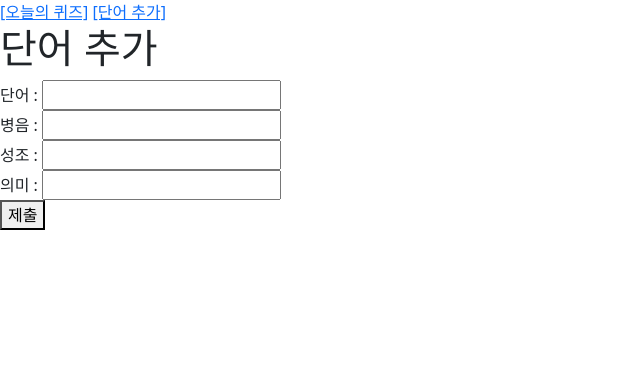
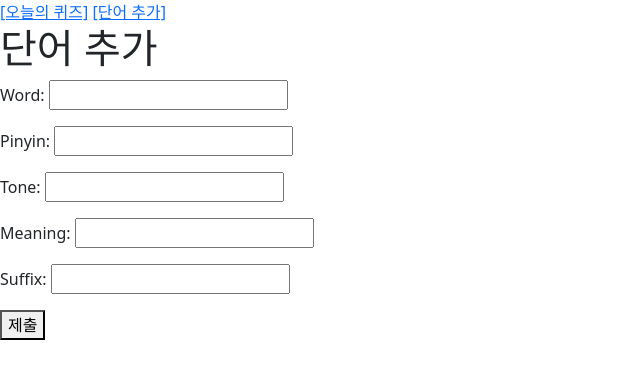
Before and after one commit to shhwangofficial/chinese-voca, a Django app: page /words/add/ in a window 1280 px wide. Shown: the top 379 px of the page, without its empty margins (0-640 px from the left). Run offline with Django 5.2, Linux system fonts and the light colour scheme.

Commit message:
use ModelForm for words in adding

```diff
--- /dev/null
+++ b/words/forms.py
@@ -0,0 +1,7 @@
+from django import forms
+from .models import Word
+
+class WordForm(forms.ModelForm):
+    class Meta:
+        model = Word
+        fields = ['word', 'pinyin', 'tone', 'meaning', 'suffix']
--- a/words/templates/words/add.html
+++ b/words/templates/words/add.html
@@ -3,19 +3,7 @@
 <h1>단어 추가</h1>
 <form action="{% url "words:add" %}" method="POST">
     {% csrf_token %}
-
-        <label for="word">단어 :</label>
-        <input type="text" name="word" id="word">
-        <br>
-        <label for="pinyin">병음 :</label>
-        <input type="text" name="pinyin" id="pinyin">
-        <br>
-        <label for="tone">성조 :</label>
-        <input type="text" name="tone" id="tone">
-        <br>
-        <label for="meaning">의미 : </label>
-        <input type="text" name="meaning" id="meaning">
-        <br>
+    {{form.as_p}}
     <button type="submit">제출</button>
 </form>
 {% if note %}
--- a/words/templates/words/quiz.html
+++ b/words/templates/words/quiz.html
@@ -15,7 +15,8 @@
         <input type="text" name="tone_{{ word.pk }}" id="tone_{{ word.pk }}">
 
         <label for="meaning_{{ word.pk }}">뜻:</label>
-        <input type="text" name="meaning_{{ word.pk }}" id="meaning_{{ word.pk }}"><span>{{word.suffix}}</span>
+        <input type="text" name="meaning_{{ word.pk }}" id="meaning_{{ word.pk }}">
+        <span>{{word.suffix}}</span>
     </li>
     <hr>
     {% endfor %}
--- a/words/views.py
+++ b/words/views.py
@@ -1,6 +1,7 @@
 from django.shortcuts import render, redirect
 from django.contrib import messages
 from .models import Word
+from .forms import WordForm
 # Create your views here.
 def index(request):
     return render(request, "base.html")
@@ -53,15 +54,17 @@ def grade(request):
 
 def add(request):
     if request.method == 'POST':
-        word = request.POST.get('word')
-        if Word.objects.filter(word=word).exists():
-            messages.info(request, "이미 단어가 있습니다.")
-        else:
-            pinyin = request.POST.get('pinyin')
-            tone = request.POST.get('tone')
-            meaning = request.POST.get('meaning')
-            order = 1
-            new_word = Word(word=word, pinyin=pinyin, tone=tone, meaning=meaning, order=order)
-            new_word.save()
-        return redirect("words:add")
-    return render(request, "words/add.html")
+        form = WordForm(request.POST)
+        if form.is_valid():
+            word_text = form.cleaned_data['word']
+            if Word.objects.filter(word=word_text).exists():
+                messages.info(request, "이미 단어가 있습니다.")
+            else:
+                word = form.save(commit=False)
+                word.order = 1
+                word.save()
+            return redirect("words:add")
+    context = {
+        "form" : WordForm()
+    }
+    return render(request, "words/add.html", context)
```
